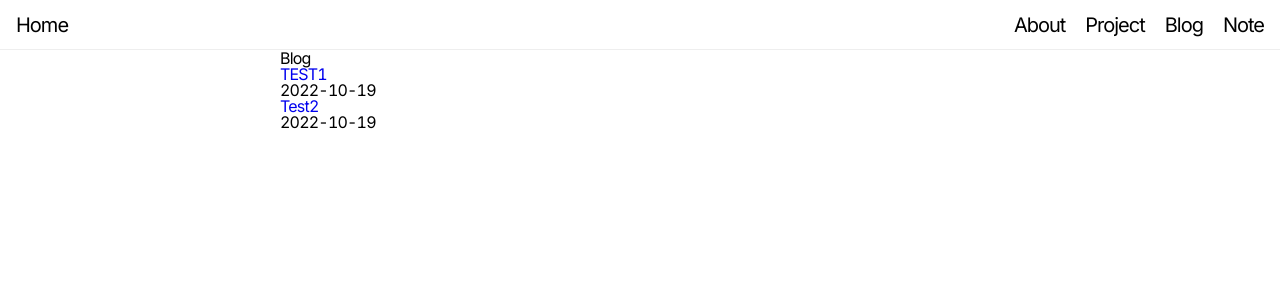
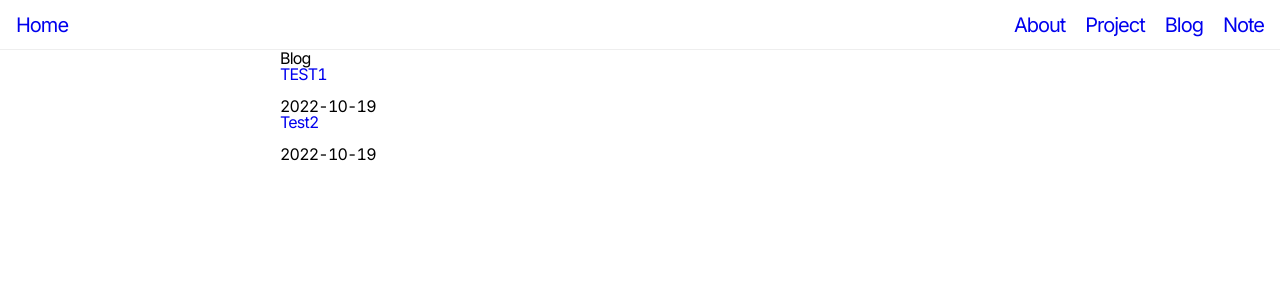
Before and after one commit to waterhumanB/waterhumanb.dev, a Next.js app: page /blog in a window 1280 px wide. Shown: the top 300 px of the page. Built offline with nearby package versions, Linux system fonts and the light colour scheme; a web font is replaced by a local one.

Commit message:
next/link 오류 a 태그 사용 금지로 a 태그 제거

```diff
--- a/pages/blog/index.tsx
+++ b/pages/blog/index.tsx
@@ -16,7 +16,7 @@ function Blog({ allPostsData }: any) {
             <li key={slug}>
               <Link href={`/blog/${slug}`}>
                 {/* eslint-disable-next-line jsx-a11y/anchor-is-valid */}
-                <a>{title}</a>
+                <div>{title}</div>
               </Link>
               <br />
               <small>{date}</small>
--- a/pages/note/index.tsx
+++ b/pages/note/index.tsx
@@ -24,7 +24,7 @@ function Note({ allNotesData }: any) {
                       <div key={title}>
                         <Link href={`/note/${noteName}/${slug}`}>
                           {/* eslint-disable-next-line jsx-a11y/anchor-is-valid */}
-                          <a>{title}</a>
+                          <div>{title}</div>
                         </Link>
                       </div>
                     );
```
Also changed, not shown: package.json (+4 -4 lines), 1 other file (tests, documents, lock files or other folders).
